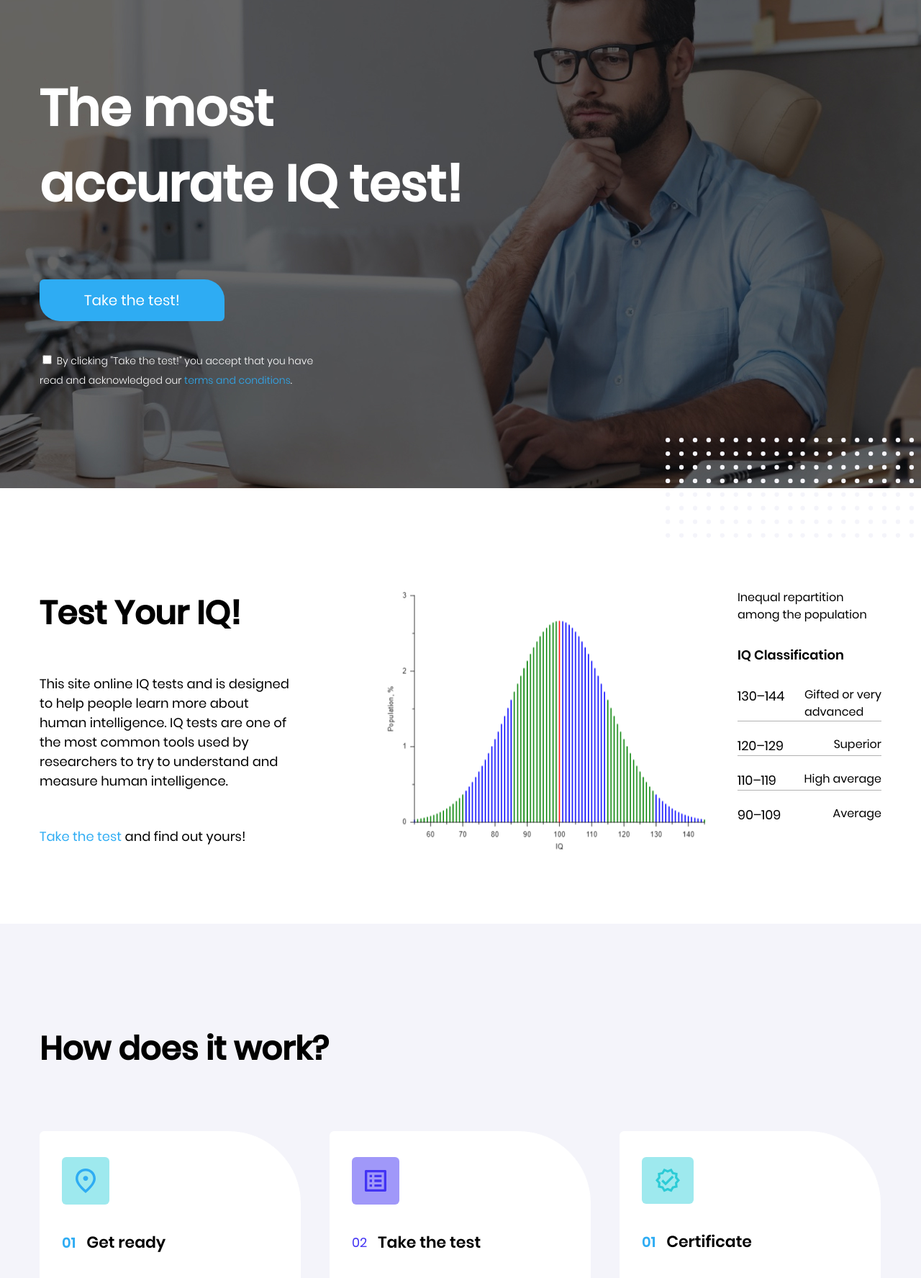
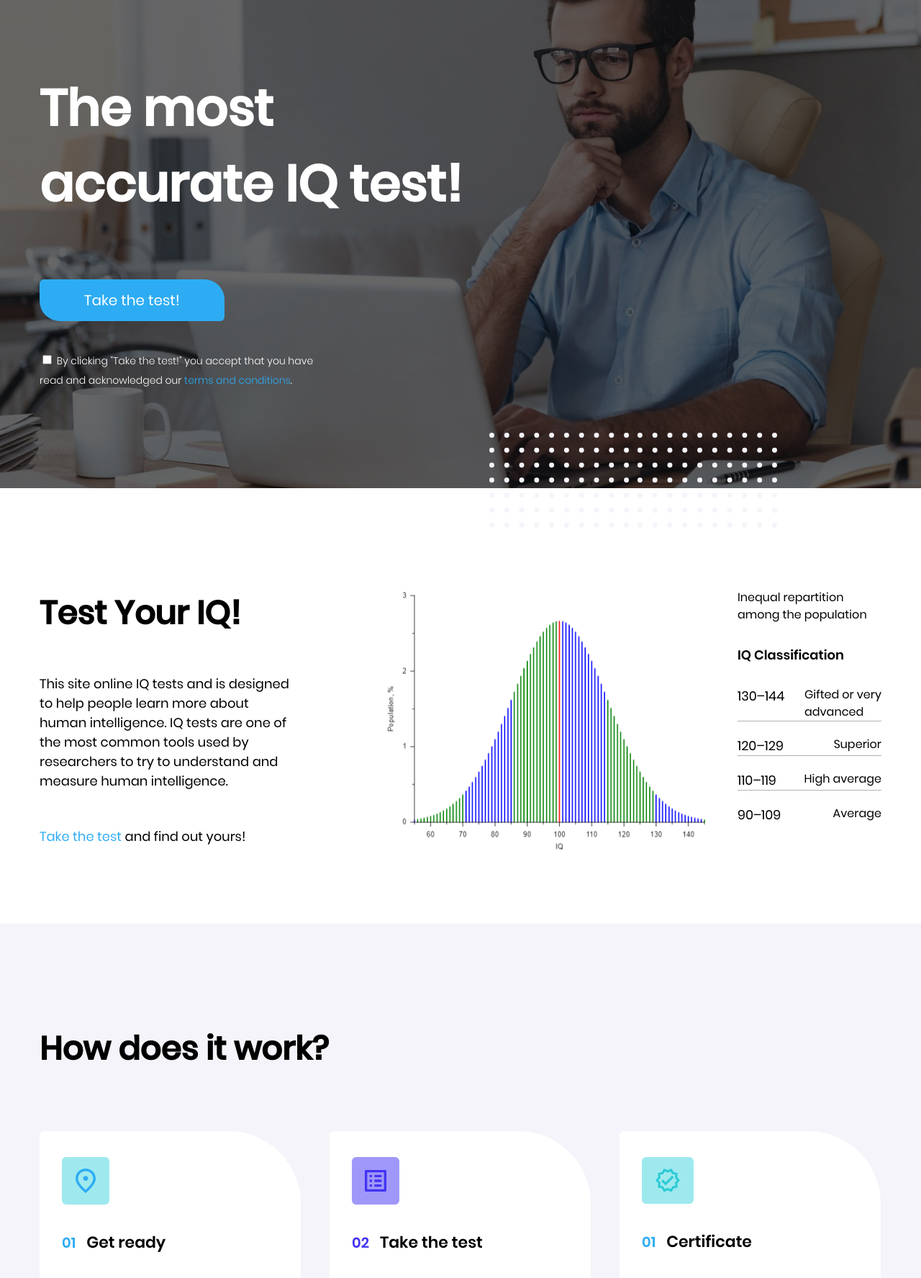
Before and after one commit to LizaUsova/hw21, a plain HTML site: page index.html in a window 1280 px wide. Shown: the part 122-1897 px from the top of the page at 72% size. Drawn offline with Linux system fonts and the light colour scheme.

Commit message:
fix:paths to puctures, changer tag img to after&background-image

```diff
--- a/index.html
+++ b/index.html
@@ -35,12 +35,9 @@
                     <form action="#" method="get">
                         <label class="label">
                         <input class="custom-checkbox" type="checkbox" name="accept" value="yes">
-                            By clicking "Take the test!" you accept that you have <br> read and acknowledged our <span>terms and conditions</span>.
+                            By clicking "Take the test!" you accept that you have <br> read and acknowledged our <a>terms and conditions</a>.
                         </label>
                     </form>
-                </div>
-                <div>
-                    <img class="dots_img" src="./assets/pictures/icons_svg/dot_ornament.svg" alt="dots">
                 </div>
             </div>
         </div>
@@ -51,7 +48,7 @@
                 <div class="content-block__left">
                     <h3>Test Your IQ!</h3>
                     <p>This site online IQ tests and is designed to help people learn more about human intelligence. IQ tests are one of the most common tools used by researchers to try to understand and measure human intelligence.</p>
-                    <p><span>Take the test </span>and find out yours!</p>
+                    <p><a>Take the test </a>and find out yours!</p>
                 </div>
                 <div class="content-block__right">
                     <div class="content-block__graphic"></div>
@@ -137,7 +134,7 @@
                     <form action="#" method="get">
                         <label>
                             <input class="custom-checkbox" type="checkbox" name="accept" value="yes">
-                            By clicking "Take the test!" you accept that you have <br> read and acknowledged our <span>terms and conditions</span>.
+                            By clicking "Take the test!" you accept that you have <br> read and acknowledged our <a>terms and conditions</a>.
                         </label>
                     </form>
                     <button class="btn" href="#">Take the test!</button>
--- a/styles/scss/common/common.scss
+++ b/styles/scss/common/common.scss
@@ -59,27 +59,30 @@ h5 {
 }
 
 .label {
-  color: $color-light;
+  color: #fff;
+}
+
+label {
+  a {
+    color: $color-dark-blue;
+
+    &:hover {
+      color: $color-dark-blue;
+    }
+  }
 }
 
 a {
   color: $color-light;
   text-decoration: none;
   &:hover {
+    cursor: pointer;
     color: $color-dark-blue;
     transition: 0.3s;
   }
-}
-
-span {
-  color: $color-dark-blue;
 }
 
 label {
   font-family: $f-poppins-light;
   font-size: $f-sm;
 }
-
-ul {
-  display: inline-block;
-}
--- a/styles/scss/common/fonts.scss
+++ b/styles/scss/common/fonts.scss
@@ -1,39 +1,39 @@
 @font-face {
   font-family: 'Inter';
-  src: local('./../../../assets/fonts/Inter Regular'), local('Inter-Regular'),
-  url('./../../../assets/fonts/Inter-Regular.woff2') format('woff2'),
-  url('./../../../assets/fonts/Inter-Regular.woff') format('woff'),
-  url('./../../../assets/fonts/Inter-Regular.ttf') format('truetype');
+  src: local('../../assets/fonts/Inter Regular'), local('Inter-Regular'),
+  url('../../assets/fonts/Inter-Regular.woff2') format('woff2'),
+  url('../../assets/fonts/Inter-Regular.woff') format('woff'),
+  url('../../assets/fonts/Inter-Regular.ttf') format('truetype');
   font-weight: 400;
   font-style: normal;
 }
 
 @font-face {
   font-family: 'Itim';
-  src: local('./../../../assets/fonts/Itim Regular'), local('Itim-Regular'),
-  url('./../../../assets/fonts/Itim-Regular.woff2') format('woff2'),
-  url('./../../../assets/fonts/Itim-Regular.woff') format('woff'),
-  url('./../../../assets/fonts/Itim-Regular.ttf') format('truetype');
+  src: local('../../assets/fonts/Itim Regular'), local('Itim-Regular'),
+  url('../../assets/fonts/Itim-Regular.woff2') format('woff2'),
+  url('../../assets/fonts/Itim-Regular.woff') format('woff'),
+  url('../../assets/fonts/Itim-Regular.ttf') format('truetype');
   font-weight: 400;
   font-style: normal;
 }
 
 @font-face {
   font-family: 'Poppins-regular';
-  src: local('./../../../assets/fonts/Poppins Regular'), local('Poppins-Regular'),
-  url('./../../../assets/fonts/Poppins-Regular.woff2') format('woff2'),
-  url('./../../../assets/fonts/Poppins-Regular.woff') format('woff'),
-  url('./../../../assets/fonts/Poppins-Regular.ttf') format('truetype');
+  src: local('../../assets/fonts/Poppins Regular'), local('Poppins-Regular'),
+  url('../../assets/fonts/Poppins-Regular.woff2') format('woff2'),
+  url('../../assets/fonts/Poppins-Regular.woff') format('woff'),
+  url('../../assets/fonts/Poppins-Regular.ttf') format('truetype');
   font-weight: 400;
   font-style: normal;
 }
 
 @font-face {
   font-family: 'Poppins-light';
-  src: local('./../../../assets/fonts/Poppins Light'), local('Poppins-Light'),
-  url('./../../../assets/fonts/Poppins-Light.woff2') format('woff2'),
-  url('./../../../assets/fonts/Poppins-Light.woff') format('woff'),
-  url('./../../../assets/fonts/Poppins-Light.ttf') format('truetype');
+  src: local('../../assets/fonts/Poppins Light'), local('Poppins-Light'),
+  url('../../assets/fonts/Poppins-Light.woff2') format('woff2'),
+  url('../../assets/fonts/Poppins-Light.woff') format('woff'),
+  url('../../assets/fonts/Poppins-Light.ttf') format('truetype');
   font-weight: 300;
   font-style: normal;
 }
@@ -41,9 +41,9 @@
 @font-face {
   font-family: 'Poppins-medium';
   src: local('Poppins Medium'), local('Poppins-Medium'),
-  url('./../../../assets/fonts/Poppins-Medium.woff2') format('woff2'),
-  url('./../../../assets/fonts/Poppins-Medium.woff') format('woff'),
-  url('./../../../assets/fonts/Poppins-Medium.ttf') format('truetype');
+  url('../../assets/fonts/Poppins-Medium.woff2') format('woff2'),
+  url('../../assets/fonts/Poppins-Medium.woff') format('woff'),
+  url('../../assets/fonts/Poppins-Medium.ttf') format('truetype');
   font-weight: 500;
   font-style: normal;
 }
@@ -51,9 +51,9 @@
 @font-face {
   font-family: 'Poppins-semi-bold';
   src: local('Poppins Semi Bold'), local('Poppins-Semi-Bold'),
-  url('./../../../assets/fonts/Poppins-SemiBold.woff2') format('woff2'),
-  url('./../../../assets/fonts/Poppins-SemiBold.woff') format('woff'),
-  url('./../../../assets/fonts/Poppins-SemiBold.ttf') format('truetype');
+  url('../../assets/fonts/Poppins-SemiBold.woff2') format('woff2'),
+  url('../../assets/fonts/Poppins-SemiBold.woff') format('woff'),
+  url('../../assets/fonts/Poppins-SemiBold.ttf') format('truetype');
   font-weight: 600;
   font-style: normal;
 }
--- a/styles/scss/components/sectionContent/sectionContent.scss
+++ b/styles/scss/components/sectionContent/sectionContent.scss
@@ -13,6 +13,10 @@
       flex-direction: column;
       gap: 50px;
       max-width: 30%;
+
+      a {
+        color: $color-dark-blue;
+      }
     }
 
     &__right {
@@ -24,7 +28,7 @@
 
     &__graphic {
       display: inline-block;
-      background-image: url("../../../../assets/pictures/img/infographic.png");
+      background-image: url("../../assets/pictures/img/infographic.png");
       @extend %image;
       height: 365px;
       width: 460px;
--- a/styles/scss/components/sectionInstruction/sectionInstruction.scss
+++ b/styles/scss/components/sectionInstruction/sectionInstruction.scss
@@ -41,12 +41,14 @@
     }
 
     &-number {
-      font-size: 20px;
+      font-size: $f-lg;
       font-family: $f-poppins-semi-bold;
       color: $color-dark-blue;
 
       &_purple {
         color: $color-dark-purple;
+        font-family: $f-poppins-semi-bold;
+        font-size:$f-lg;
       }
     }
 
--- a/styles/scss/components/sectionPromo/sectionPromo.scss
+++ b/styles/scss/components/sectionPromo/sectionPromo.scss
@@ -1,6 +1,6 @@
 .promo {
   position: relative;
-  background-image: url("../../../../assets/pictures/img/bg.jpg");
+  background-image: url("../../assets/pictures/img/bg.jpg");
   min-height: 800px;
   background-repeat: no-repeat;
   background-size: cover;
@@ -19,11 +19,17 @@
     position: absolute;
     z-index: 2;
   }
+
+  &:after {
+    content: '';
+    display: block;
+    height: 140px;
+    width: 400px;
+    background-image: url("../../assets/pictures/icons_svg/dot_ornament.svg");
+    background-size: cover;
+    background-repeat: no-repeat;
+    position: absolute;
+    top: 723px;
+    right: 200px;
+  }
 }
-
-.dots_img {
-  position: absolute;
-  z-index: 4;
-  top: 510px;
-  left: 870px;
-}
```
Also changed, not shown: styles/css/style.css, styles/scss/index.css, 2 other files.
